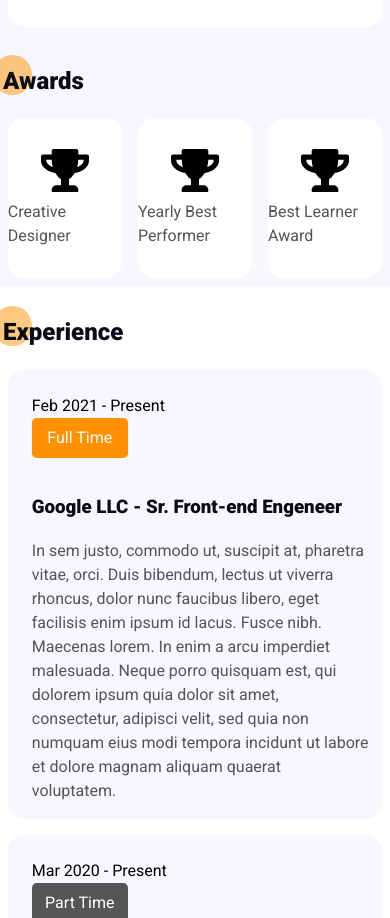
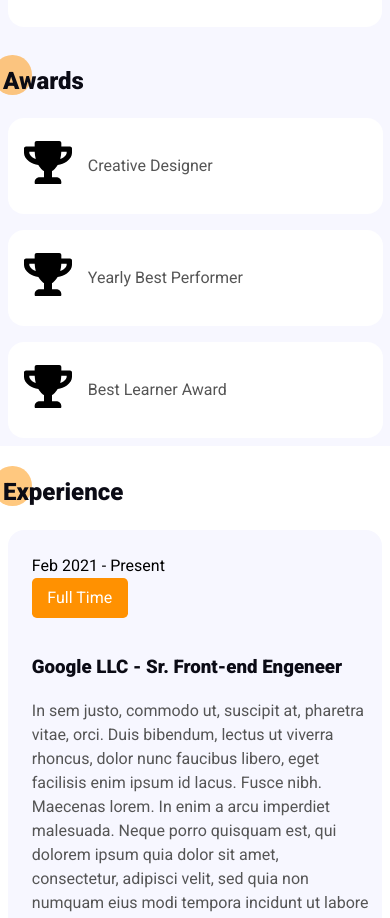
Before and after one commit to Geretik/ZapoctovaPrace, a plain HTML site: page Index.html in a window 390 px wide. Shown: the part 2259-3177 px from the top of the page. Drawn offline with Linux system fonts and the light colour scheme.

Commit message:
ver 05 Awards mediam a small device fix

```diff
--- a/style.css
+++ b/style.css
@@ -349,10 +349,10 @@
 .awards__flex {
     display: flex;
     flex-direction: row;
-    gap: 1em;
     margin: 0 auto;
     justify-self: center;
     width: 100%;
+    gap: 1em;
 }
 
 .awards__flex--item {
@@ -360,15 +360,38 @@
     display: flex;
     flex-direction: column;
     background: white;
-    width: 33%;
+    width: 30%;
     align-items: center;
+    align-content: center;
     justify-content: center;
+    justify-items: center;
     height: 10em;
+    margin: 0 1em;
+    text-align: center;
 }
 
 .awards--img {
     max-width: 3em;
     margin-bottom: 0.5em;
+}
+
+@media (min-width: 360px) and (max-width: 559px) {
+
+    .awards__flex {
+        flex-direction: column;
+        width: 100%;
+    }
+
+    .awards__flex--item {
+        flex-direction: row;
+        min-width: 96%;
+        height: 6em;
+        justify-content: flex-start;
+        padding-left: 1em;
+        gap: 1em;
+        margin: 0 auto;
+    }
+
 }
 
 /* Experiences */
```
